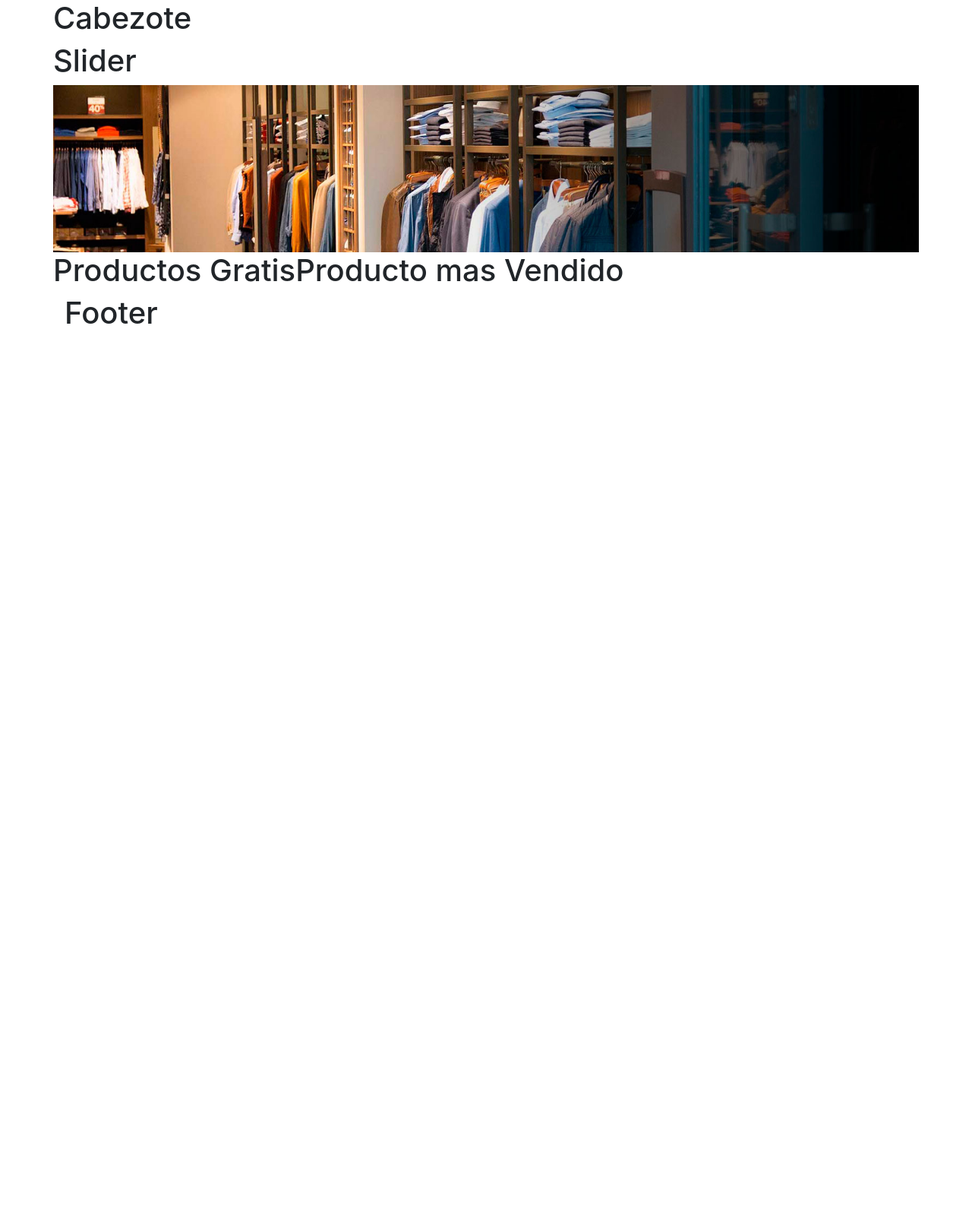
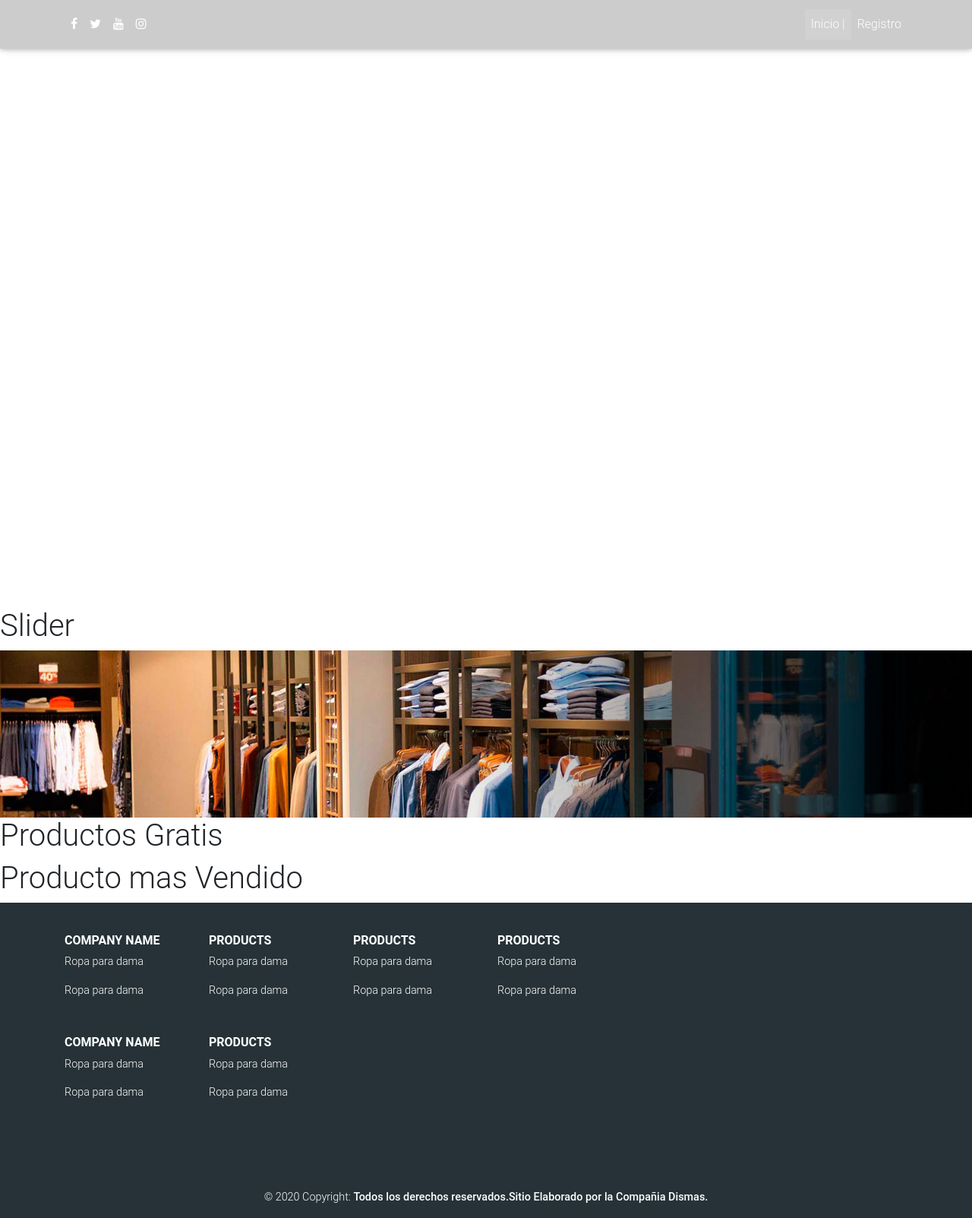
Before and after one commit to skatesk8/Ecommerce, a PHP site: page / in a window 1280 px wide. Shown: the whole page at 76% size. Before the commit the page ends 426 px from the top, so only its background shows below. Run offline with PHP 8.4, Linux system fonts and the light colour scheme; some libraries are stand-ins or nearby versions; grey boxes are pictures that could not be loaded.

Commit message:
Creacion del navbar y footer

```diff
--- /dev/null
+++ b/frontend/vistas/css/cabezote.css
@@ -0,0 +1,299 @@
+.fondo{
+    height: 100vh;
+
+    background-repeat: no-repeat;
+    background-size: cover;
+  }
+  .gris{
+    background: rgba(0, 0, 0, 0.2);
+  }
+  .top-nav-collapse{
+    background: rgba(0, 0, 0, 0.774) !important;
+  }
+
+/*============================= NAVBAR =============================
+=================================*/
+
+
+
+/*=============================================
+TOP
+=============================================*/
+
+#top ul{
+	padding-top:8px;
+}
+
+#top ul li{
+	display:inline;
+	line-height:30px;
+	margin:0px 5px;
+	color:white;
+}
+
+.social ul li a i{
+	font-size:18px;
+	margin:0 1px;
+}
+
+.registro ul{
+	text-align: right;
+	font-size:12px;
+}
+
+/*=============================================
+HEADER
+=============================================*/
+
+header #btnCategorias{
+	margin:20px 0;
+}
+
+header #btnCategorias p{
+	line-height:40px;
+	margin-bottom:0px;
+}
+
+header #btnCategorias p span{
+	cursor: pointer;
+}
+
+header #buscador{
+	margin:20px 0;
+}
+
+header #buscador input{
+	padding:19px;
+	border-radius:0;
+}
+
+header #buscador button{
+	padding:9px;
+	border:1px solid silver;
+	border-radius:0;
+}
+
+header #carrito{
+	margin:20px 0;
+}
+
+header #carrito button{
+	padding:9px 15px;
+	border:1px solid silver;
+	border-radius:0;
+}
+
+header #carrito p{
+	padding:2px;
+	padding-left:60px;
+	border:1px solid #aaa;
+	font-size:12px;
+}
+
+header #categorias{
+	display:none;
+	margin-top:-10px;
+	position: relative;
+	padding-bottom:20px;
+}
+
+header #categorias h4{
+	margin-top:20px;
+	margin-bottom:-10px;
+}
+
+header #categorias hr{
+	border:1px solid rgba(255,255,255,.3);
+}
+
+/*=============================================
+VENTANAS MODALES
+=============================================*/
+
+.modalTitulo{
+	padding:5px 0px;
+}
+
+.modalTitulo h3{
+	text-align:center;
+	margin-top:-5px;
+	padding:15px 0px;
+	border-radius:5px 5px 0px 0px;
+}
+
+.modalFormulario .close{
+	position:absolute;
+	right:27px;
+	top:15px;
+	color:white;
+}
+
+.modalFormulario .facebook, .modalFormulario .google{
+	cursor:pointer;
+}
+
+.modalFormulario .facebook p{
+	background:#46639f;
+}
+
+.modalFormulario .google p{
+	background:#d6513e;
+}
+
+.modalFormulario .facebook p, .modalFormulario .google p{
+	color:white;
+	text-align:center;
+	line-height:40px;
+	padding:8px;
+	font-size:18px;
+	margin-top:10px;
+	margin-bottom:20px;
+}
+
+.modalFormulario p i{
+	margin-left:-25px;
+	margin-right:25px;
+	font-size:25px;
+}
+
+.modalFormulario form{
+	padding:20px;
+}
+
+.modalFormulario form hr{
+	border:1px solid #eee;
+}
+
+.modalFormulario form input[type="text"], .modalFormulario form input[type="email"], .modalFormulario form input[type="password"]{
+	padding:25px;
+}
+.modalFormulario form input[type="submit"]{
+	padding:15px;
+}
+
+.modalFormulario form .checkBox{
+	margin-top:10px;
+}
+
+/*=============================================
+ESCRITORIO GRANDE (LG revisamos en 1366px en adelante)
+=============================================*/
+
+@media (min-width:1200px){
+
+	/*=============================================
+	HEADER
+	=============================================*/
+
+	header #logotipo img{
+		padding:20px 60px;
+		padding-left:0px;
+	}
+
+	header #carrito{
+		padding-left:100px;
+	}
+
+	.modalFormulario .facebook p{
+		margin-right:-15px;
+	}
+
+}
+
+/*=============================================
+ESCRITORIO MEDIANO O TABLET HORIZONTAL (MD revisamos en 1024px)
+=============================================*/
+
+@media (max-width:1199px) and (min-width:992px){
+
+	/*=============================================
+	HEADER
+	=============================================*/
+
+	header #logotipo img{
+		padding:25px 60px;
+		padding-left:0px;
+	}
+
+	header #carrito{
+		padding-left:70px;
+	}
+
+	.modalFormulario .facebook p{
+		margin-right:-15px;
+	}
+
+}
+
+/*=============================================
+ESCRITORIO PEQUEÑO O TABLET VERTICAL (SM revisamos en 768px)
+=============================================*/
+
+@media (max-width:991px) and (min-width:768px){
+
+	/*=============================================
+	HEADER
+	=============================================*/
+
+	header #logotipo img{
+		padding:30px 0px;
+	}
+
+	header #carrito{
+		padding-left:55px;
+	}
+
+	header #carrito p{
+		display:none;
+	}
+
+	.modalFormulario .facebook p{
+		margin-right:-15px;
+	}
+
+}
+
+/*=============================================
+MOVIL (XS revisamos en 320px)
+=============================================*/
+
+@media (max-width:767px){
+
+	/*=============================================
+	TOP
+	=============================================*/
+
+	#top ul{
+		text-align: center;
+	}
+
+	#top #registro{
+		border-top:1px solid #222;
+	}
+
+	/*=============================================
+	HEADER
+	=============================================*/
+
+	header #logotipo img{
+		padding:30px;
+		padding-bottom:10px;
+	}
+
+	header #categorias{
+		margin-bottom:10px;
+	}
+
+	header #buscador{
+		margin-bottom:10px;
+	}
+
+	header #carrito{
+		margin:0px;
+	}
+
+	.modalFormulario .google p{
+		margin-top:-15px;
+	}
+
+}
--- a/frontend/vistas/modulos/cabezote.php
+++ b/frontend/vistas/modulos/cabezote.php
@@ -1,36 +1,63 @@
-<!--=====================================
-TOP
-======================================-->
 
-<div class="container-fluid">
+<body>
+    <nav class="navbar navbar-expand-lg navbar-dark gris scrolling-navbar fixed-top">
 
-	<div class="container">
+      <div class="container">
 
-		<div class="row">
+        <button class="navbar-toggler" type="button" data-toggle="collapse" data-target="#navbarSupportedContent" aria-controls="navbarSupportedContent" aria-expanded="false" aria-label="Toggle navigation">
+          <span class="navbar-toggler-icon"></span>
+        </button>
 
-			<h1>Cabezote</h1>
-
-			<!--=====================================
-			SOCIAL
-			======================================-->
-
-
-			<!--=====================================
-			REGISTRO
-			======================================-->
-
-
-			<!--=====================================
-			HEADER
-			======================================-->
+        <div class="collapse navbar-collapse" id="navbarSupportedContent">
 
 
 
-			<!--=====================================
-			CARRITO DE COMPRAS
-			======================================-->
+          <ul class="navbar-nav mr-auto">
+          <li class="nav-item">
+              <a href="https://www.facebook.com" class="nav-link" target="_blank">
+                <i class="fa fa-facebook"></i>
+              </a>
+            </li>
+
+            <li class="nav-item">
+              <a href="https://twitter.com" class="nav-link" target="_blank">
+                <i class="fa fa-twitter"></i>
+              </a>
+            </li>
+
+            <li class="nav-item">
+              <a href="https://youtube.com" class="nav-link" target="_blank">
+                <i class="fa fa-youtube"></i>
+              </a>
+            </li>
+
+            <li class="nav-item">
+              <a href="https://instagram.com" class="nav-link" target="_blank">
+                <i class="fa fa-instagram"></i>
+              </a>
+            </li>
 
 
-		<!--=====================================
-		CATEGORÍAS
-		======================================-->
+          </ul>
+
+          <ul class="navbar-nav nav-flex-icons">
+            <li class="nav-item active">
+              <a class="nav-link" href="#">Inicio |<span class="sr-only">(current)</span></a>
+            </li>
+            <li class="nav-item">
+              <a class="nav-link" href="#"> Registro</a>
+            </li>
+
+          </ul>
+        </div>
+      </div>
+
+      </nav>
+
+      <section class="fondo">
+
+
+      </section>
+
+
+</body>
--- a/frontend/vistas/modulos/footer.php
+++ b/frontend/vistas/modulos/footer.php
@@ -1,17 +1,95 @@
-<!--=====================================
-FOOTER
-======================================-->
+<!-- Footer -->
+<footer class="page-footer font-small special-color-dark pt-4">
 
-<footer class="container-fluid">
+  <!-- Footer Links -->
+  <div class="container text-center text-md-left">
 
-	<div class="container">
+    <!-- Footer links -->
+    <div class="row text-center text-md-left mt-3 pb-3">
 
-		<div class="row">
+      <!-- Grid column -->
+      <div class="col-sm-2 col-md-2 col-lg-2">
+        <h6 class="text-uppercase mb-2 font-weight-bold">Company name</h6>
+        <p>Ropa para dama</p>
+        <p>Ropa para dama</p>
+      </div>
 
-		 	<h1 class=""> Footer</h1>
+	  <div class="col-sm-2 col-md-2 col-lg-2">
+        <h6 class="text-uppercase mb-2 font-weight-bold">Products</h6>
+        <p>Ropa para dama</p>
+        <p>Ropa para dama</p>
+      </div>
 
-		</div>
+		<div class="col-sm-2 col-md-2 col-lg-2">
+        <h6 class="text-uppercase mb-2 font-weight-bold">Products</h6>
+        <p>Ropa para dama</p>
+        <p>Ropa para dama</p>
+      </div>
 
-	</div>
+      <div class="col-sm-2 col-md-2 col-lg-2">
+        <h6 class="text-uppercase mb-2 font-weight-bold">Products</h6>
+        <p>Ropa para dama</p>
+        <p>Ropa para dama</p>
+      </div>
 
-</div>
+     </div>
+    </div>
+      <!-- Grid column -->
+
+
+       <div class="container text-center text-md-left">
+
+    <!-- Footer links -->
+    <div class="row text-center text-md-left mt-3 pb-3">
+
+      <!-- Grid column -->
+      <div class="col-sm-2">
+        <h6 class="text-uppercase mb-2 font-weight-bold">Company name</h6>
+        <p>Ropa para dama</p>
+        <p>Ropa para dama</p>
+      </div>
+
+	  <div class="col-sm-2">
+        <h6 class="text-uppercase mb-2 font-weight-bold">Products</h6>
+        <p>Ropa para dama</p>
+        <p>Ropa para dama</p>
+      </div>
+
+		<div class="col-sm-2">
+
+      </div>
+      	<div class="col-sm-6">
+
+         <iframe src="https://www.google.com/maps/embed?pb=!1m18!1m12!1m3!1d123527.53669855763!2d-90.64975178247533!3d14.642567721222825!2m3!1f0!2f0!3f0!3m2!1i1024!2i768!4f13.1!3m3!1m2!1s0x8589a03c010b8a81%3A0x51ca7679b78b66b6!2sMixco!5e0!3m2!1ses!2sgt!4v1589506017238!5m2!1ses!2sgt" width="200" height="180" frameborder="0" style="border:0;" allowfullscreen="" aria-hidden="false" tabindex="0"></iframe>
+
+     </div>
+     </div>
+    </div>
+
+
+      <!-- Grid column --    - Grid column -->
+
+
+    <div class="row d-flex align-items-center">
+
+
+      <div class="col-md-7 col-lg-12">
+
+        <!--Copyright-->
+        <p class="text-center text-md-center">© 2020 Copyright:
+          <a href="https://mdbootstrap.com/">
+            <strong>Todos los derechos reservados.Sitio Elaborado por la Compañia Dismas.</strong>
+          </a>
+        </p>
+
+      </div>
+      <!-- Grid column -->
+
+    </div>
+    <!-- Grid row -->
+
+  </div>
+  <!-- Footer Links -->
+
+</footer>
+<!-- Footer -->
--- a/frontend/vistas/plantilla.php
+++ b/frontend/vistas/plantilla.php
@@ -24,11 +24,23 @@
 
 	<link href="https://fonts.googleapis.com/css?family=Ubuntu|Ubuntu+Condensed" rel="stylesheet">
 
+	  <!-- Font Awesome -->
+	<link rel="stylesheet" href="https://maxcdn.bootstrapcdn.com/font-awesome/4.7.0/css/font-awesome.min.css">
+
+	<!-- Bootstrap core CSS -->
+	<link href="https://cdnjs.cloudflare.com/ajax/libs/twitter-bootstrap/4.1.3/css/bootstrap.min.css" rel="stylesheet">
+
+	<!-- Material Design Bootstrap -->
+	<link href="https://cdnjs.cloudflare.com/ajax/libs/mdbootstrap/4.5.12/css/mdb.min.css" rel="stylesheet">
+
+
 	<!--=====================================
 	HOJAS DE ESTILO PERSONALIZADAS
 	======================================-->
 
 	<link rel="stylesheet" type="text/css" href="vistas/css/banner.css">
+
+	<link rel="stylesheet" type="text/css" href="vistas/css/cabezote.css">
 
 	<!--=====================================
 	PLUGINS DE JAVASCRIPT
@@ -55,6 +67,17 @@
 	<script src="vistas/js/plugins/dscountdown.min.js"></script>
 
 	<script src="vistas/js/plugins/knob.jquery.js"></script>
+
+	   <!-- JQuery -->
+	<script type="text/javascript" src="https://cdnjs.cloudflare.com/ajax/libs/jquery/3.3.1/jquery.min.js"></script>
+	<!-- Bootstrap tooltips -->
+	<script type="text/javascript" src="https://cdnjs.cloudflare.com/ajax/libs/popper.js/1.14.4/umd/popper.min.js"></script>
+
+	<!-- Bootstrap core JavaScript -->
+	<script type="text/javascript" src="https://cdnjs.cloudflare.com/ajax/libs/twitter-bootstrap/4.1.3/js/bootstrap.min.js"></script>
+
+	<!-- MDB core JavaScript -->
+	<script type="text/javascript" src="https://cdnjs.cloudflare.com/ajax/libs/mdbootstrap/4.5.12/js/mdb.min.js"></script>
 
 </head>
 
```
